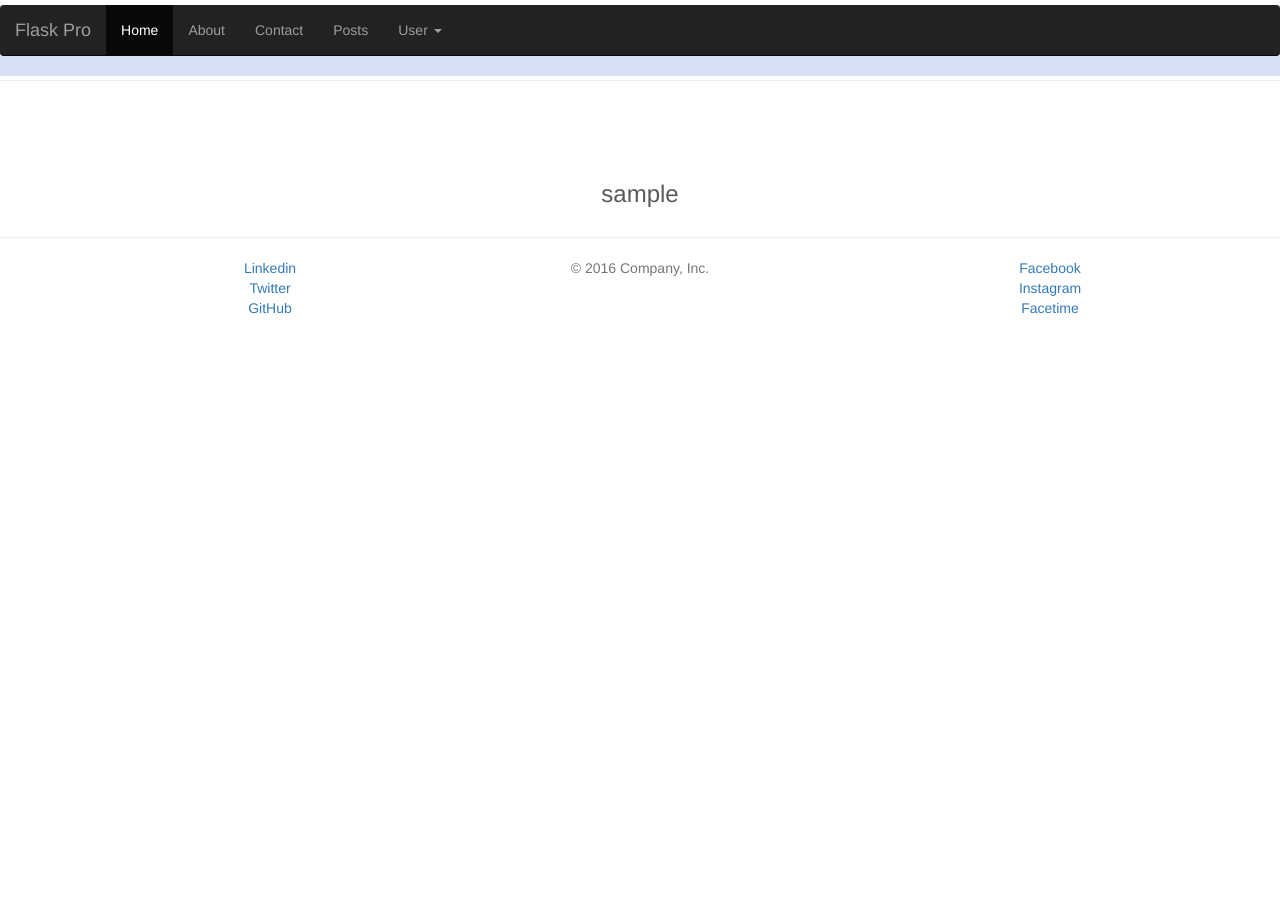
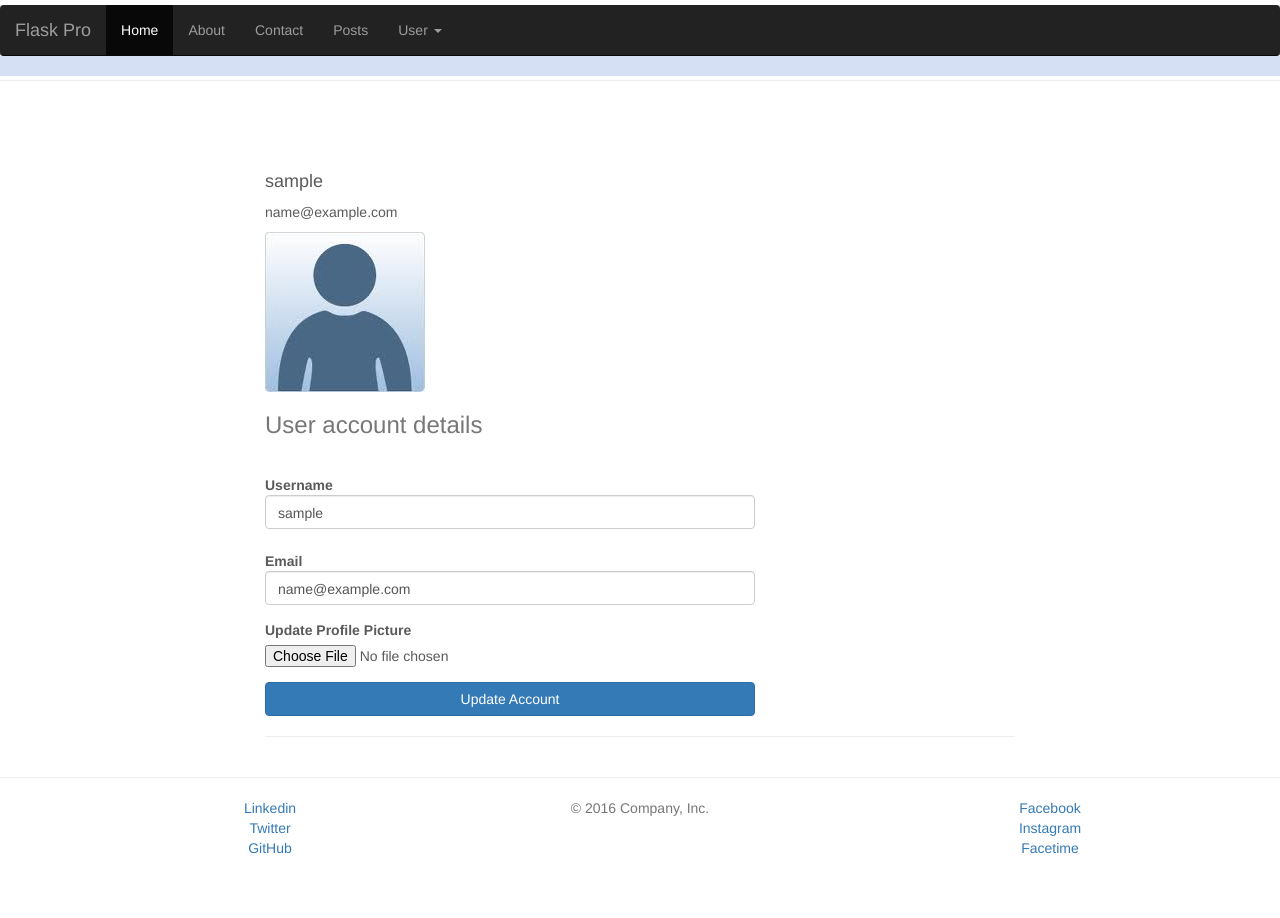
Before and after one commit to DilshadGit/flask, a Flask app: page /user/account in a window 1280 px wide. Before the commit the page ends 314 px from the top, so only its background shows below. Run offline with Flask 2, Linux system fonts and the light colour scheme; the visitor is signed in with stand-in values (Sample User, id 1); data comes from the database, SQL or seed files in the repository; some libraries are stand-ins or nearby versions.

Commit message:
Create account profile update and load new image include resize the image.

```diff
--- a/flask_pro/flaskpro/forms.py
+++ b/flask_pro/flaskpro/forms.py
@@ -1,5 +1,6 @@
 from flask_wtf import FlaskForm
 # you need to import stringfield to create new attribut for the field
+from flask_wtf.file import FileField, FileAllowed
 from wtforms import (
     StringField,
     PasswordField,
@@ -14,6 +15,7 @@ from wtforms.validators import (
     EqualTo,
     ValidationError,
 )
+from flask_login import current_user
 
 from flaskpro.models import User
 
@@ -52,3 +54,32 @@ class UserLoginForm(FlaskForm):
     password = PasswordField('Password', validators=[DataRequired()])
     remember = BooleanField('Remember Me')
     submit = SubmitField('Login')
+
+
+class UpdateUserAccountForm(FlaskForm):
+    username = StringField('Username', validators=[
+                           DataRequired(), Length(min=4, max=21)])
+    email = StringField('Email', validators=[DataRequired(), Email()])
+    picture = FileField('Update Profile Picture', validators=[
+                        FileAllowed(['jpg', 'png'])])
+    submit = SubmitField('Update Account')
+
+    ''' This function check if the username is exist in the db than raise error '''
+
+    def validate_username(self, username):
+        if username.data != current_user.username:
+            user = User.query.filter_by(username=username.data).first()
+            if user:
+                raise ValidationError(
+                    'This user is taken. Please try different username'
+                )
+
+    ''' This function check if the email is exist in the db than raise error '''
+
+    def validate_email(self, email):
+        if email.data != current_user.email:
+            user = User.query.filter_by(email=email.data).first()
+            if user:
+                raise ValidationError(
+                    'This email is taken. Please try different email'
+                )
--- a/flask_pro/flaskpro/routes.py
+++ b/flask_pro/flaskpro/routes.py
@@ -1,3 +1,8 @@
+import os
+import secrets
+
+from PIL import Image
+
 from flask import (
     render_template,
     url_for,
@@ -6,7 +11,7 @@ from flask import (
     request,
 )
 from flaskpro import app, db, bcrypt
-from flaskpro.forms import UserRegistrationForm, UserLoginForm
+from flaskpro.forms import UserRegistrationForm, UserLoginForm, UpdateUserAccountForm
 ''' The models must imported after database created not before !!!! '''
 from flaskpro.models import User, Post
 from flask_login import (
@@ -110,9 +115,38 @@ def logout():
     return redirect(url_for('home'))
 
 
-@app.route('/user/account')
+def save_picture(form_picture):
+    random_hex = secrets.token_hex(8)
+    _, file_ext = os.path.splitext(form_picture.filename)
+    picture_fn = random_hex + file_ext
+    picture_path = os.path.join(
+        app.root_path, 'static/images/profile_picture', picture_fn)
+
+    resize_img = (140, 140)
+    new_img = Image.open(form_picture)
+    new_img.thumbnail(resize_img)
+    new_img.save(picture_path)
+
+    return picture_fn
+
+
+@app.route('/user/account', methods=['GET', 'POST'])
 @login_required
 def account():
     template_name = 'registration/user_account.html'
-
-    return render_template(template_name, title='account')
+    form = UpdateUserAccountForm()
+    if form.validate_on_submit():
+        if form.picture.data:
+            picture_file = save_picture(form.picture.data)
+            current_user.user_image = picture_file
+        current_user.username = form.username.data
+        current_user.email = form.email.data
+        db.session.commit()
+        flash('Your account has been update!', 'success')
+        return redirect(url_for('account'))
+    elif request.method == 'GET':
+        form.username.data = current_user.username
+        form.email.data = current_user.email
+    user_image = url_for(
+        'static', filename='images/profile_picture/' + current_user.user_image)
+    return render_template(template_name, title='account', user_image=user_image, form=form)
--- a/flask_pro/flaskpro/templates/registration/user_account.html
+++ b/flask_pro/flaskpro/templates/registration/user_account.html
@@ -1,7 +1,67 @@
 {% extends 'base.html' %}
 
 {% block content %}
-<div class="row text-center">
-    <h3>{{current_user.username}}</h3>
+<div class="row">
+	<div class="col-md-8 col-md-offset-2">
+		<h4 class="">{{current_user.username}}</h4>
+		<p>{{current_user.email}}</p>
+		<img src="{{ user_image }}" class="rounded-circle account-img">
+
+
+		<form action="" method="POST" class="form-horizontal" enctype="multipart/form-data">{{ form.hidden_tag() }}
+		<h3 class="text-muted">User account details</h3>
+		<br>
+		<div class="form-group">
+		 <div class="col-md-8">
+		   {{ form.username.label(class="control-label") }}
+		   <!-- This is check the username if is correct -->
+		   {% if form.username.errors %}
+		     {{ form.username(class="form-control form-control-lg is-invalid") }}
+		     <div class="invalid-feedback">
+		         {% for error in form.username.errors %}
+		             <span>{{error}}</span>
+		         {% endfor %}
+		     </div>
+		   {% else %}
+		       {{ form.username(class="form-control control-label") }}
+		   {% endif %}
+		 </div>
+		</div>
+		<div class="form-group">
+		   <div class="col-md-8">
+		   {{ form.email.label(class="control-label") }}
+		   {% if form.email.errors %}
+		     {{ form.email(class="form-control form-control-lg is-invalid") }}
+		     <div class="invalid-feedback">
+		         {% for error in form.email.errors %}
+		             <span class="text-danger">{{error}}</span>br
+		         {% endfor %}
+		     </div>
+		   {% else %}
+		       {{ form.email(class="form-control control-label") }}
+		   {% endif %}
+		 </div>
+		</div>
+		<div class="form-group">
+		   <div class="col-md-8">
+		   		{{ form.picture.label() }}
+		   		{{ form.picture(class='form-control-file') }}
+		   		{% if form.picture.errors %}
+		   			<div class="invalid-feedback">
+				         {% for error in form.picture.errors %}
+				             <span  class="text-danger">{{error}}</span><br>
+				         {% endfor %}
+				     </div>
+		   		{% endif %}
+			</div>
+		</div>
+		<div class="form-group">
+		 <div class="col-md-8">
+		   {{ form.submit(class="btn btn-block btn-primary") }}
+		 </div>
+		</div>
+		</form>
+		<hr>
+	</div>
 </div>
 {% endblock content %}
```
Also changed, not shown: flask_pro/flaskpro/static/images/profile_picture/421ac8e604ad39f7.jpg (added), flask_pro/flaskpro/static/images/profile_picture/541599e44a56f6da.jpg (added), flask_pro/flaskpro/static/images/profile_picture/default.jpg (renamed from flask_pro/flaskpro/static/images/default.jpg).
